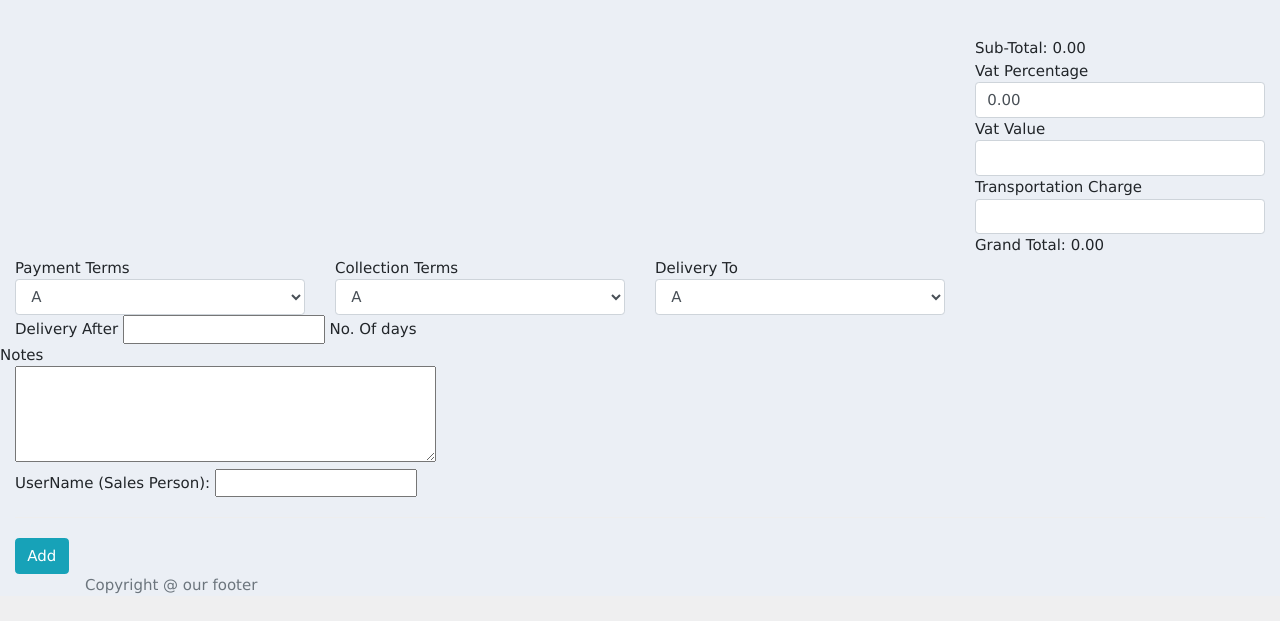
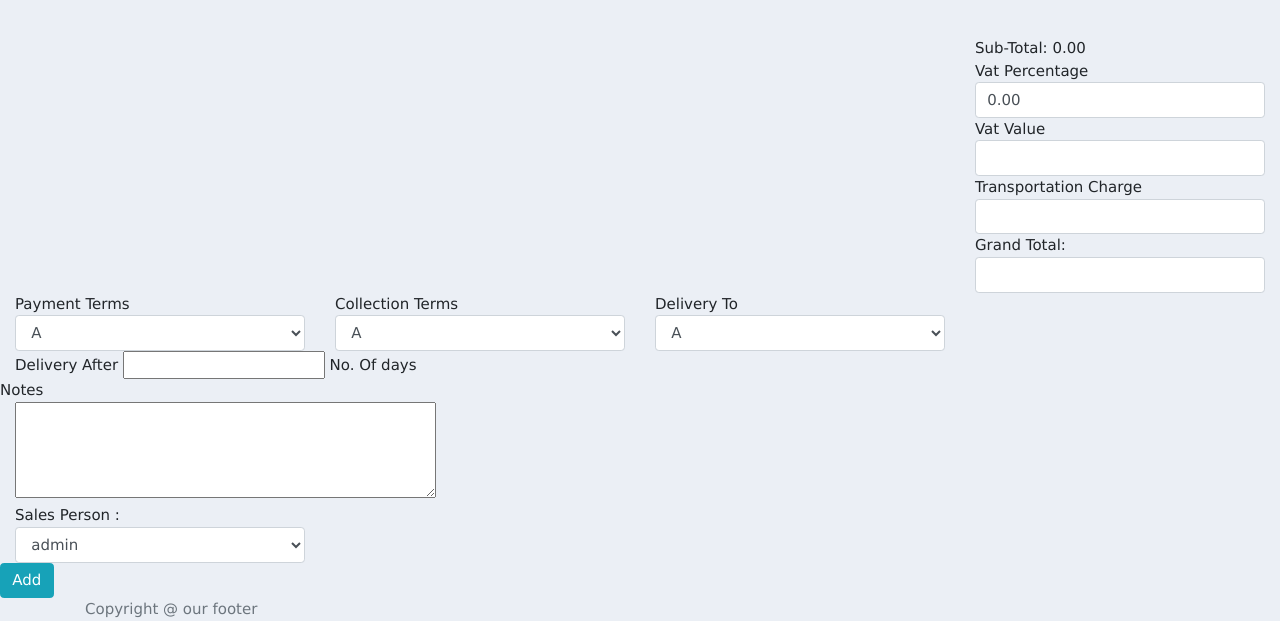
Before and after one commit to shkhan922/CRM-APP-Django, a Django app: page /create_order/ in a window 1280 px wide. Shown: the part 889-1510 px from the top of the page. Before the commit the page ends 1483 px from the top, so only its background shows below. Run offline with Django 3.2, Linux system fonts and the light colour scheme; a user stored in the database is signed in; data comes from the database, SQL or seed files in the repository; both versions use the stored data as it was before the commit; some libraries are stand-ins or nearby versions.

Commit message:
my updates

```diff
--- a/accounts/models.py
+++ b/accounts/models.py
@@ -84,7 +84,7 @@
 	country = models.CharField(max_length=200, null=True)
 	poboxno = models.CharField(max_length=200, null=True)
 	postoffice = models.CharField(max_length=200, null=True)
-	contact = models.CharField(max_length=200, null=True)
+	#contact = models.CharField(max_length=200, null=True)
 	product = models.CharField(max_length=200, null=True)
 	price = models.CharField(max_length=200, null=True)
 	qty = models.CharField(max_length=200, null=True)
--- a/accounts/templates/accounts/order_form.html
+++ b/accounts/templates/accounts/order_form.html
@@ -48,7 +48,7 @@
                         <div class="row">
                             <div class="col-3">
                                 <span>DATE</span>
-                                <input type="text" name="date" maxlength="200" class="form-control" required="" id="id_date">
+                                <input type="text" name="date" maxlength="200" class="form-control" id="id_date" required>
                             </div>
                             <div class="col-3">
                                 <span>ORDER NO</span>
@@ -146,14 +146,14 @@
                             <div class="col-9"></div>
                             <div class="col-3">
                             <span>Vat Value</span>
-                            <input type="text" name="vat" maxlength="200" class="form-control" id="vat_value" onchange="onclick_grand_total()">
+                            <input type="text" name="vat" maxlength="200" class="form-control" id="vat_value">
                             </div>
                         </div>
                         <div class="row">
                             <div class="col-9"></div>
                             <div class="col-3">
                             <span>Transportation Charge</span>
-                            <input type="text" name="transport_charge" maxlength="200" class="form-control" id="transport_charge" onchange="onclick_grand_total()">
+                            <input type="text" name="transport_charge" maxlength="200" class="form-control" id="transport_charge">
                             <!--<span id="transcharge">0</span>-->
                             </div>
                         </div>
@@ -161,7 +161,10 @@
                             <div class="col-9"></div>
                             <div class="col-3">
                             <span>Grand Total:</span>
-                            <span id="gtotalv">0</span>
+
+                            <input type="text" name="grand_total" maxlength="200" class="form-control" id="grand_total" onchange="onclick_grand_total()">
+
+
                             </div>
                         </div>
 
@@ -213,14 +216,18 @@
                         </div>
 
                         <div class='row'>
-                            <div class="col-12">
-                                UserName (Sales Person): <input type="text" name="sales_person" id="sales_person">
+                            <div class="col-3">
+                                <span> Sales Person :</span>
+                                <select name="sales_person" class="form-control" id="sales_person">
+
+
+                                        <option value="{{ request.user }}">{{ request.user }}</option>
+
+                                </select>
                             </div>
                         </div>
 
-
-
-                        <hr>
+                    <div class='row'>
                         <button type="button" class="btn btn-info" onclick="onclick_add_order()">Add</button>
                     </div>
 			</form>
@@ -345,7 +352,7 @@
         if(transportCharge === NaN)
             transportCharge = 0.0;
 
-        $("#gtotalv").text((total + (total * vat/100) + transportCharge).toFixed(2));
+        $("#grand_total").text((total + (total * vat/100) + transportCharge).toFixed(2));
     }
 
     function onclick_product_row(row_id){
@@ -407,7 +414,7 @@
         $("#vat").val((totalv * 0.05).toFixed(2));
 
         var vat = $("#vat").val();
-        $("#gtotalv").text((totalv + (totalv * vat/100)).toFixed(2));
+        $("#grand_total").text((totalv + (totalv * vat/100)).toFixed(2));
     }
     function onclick_add_order(){
         var total_len = $("#multi_product")[0].childNodes.length;
@@ -449,18 +456,16 @@
 	        country: $('#country').val(),
 	        poboxno: $('#poboxno').val(),
 	        postoffice: $('#postoffice').val(),
-
-            sub_total: $('#totalv').text(),
+	        sub_total: $('#totalv').text(),
 	        vat: $('#vat').val(),
             transport_charge: $('#transport_charge').val(),
-            grand_total: $('#gtotalv').val(),
+            grand_total: $('#grand_total').val(),
             payment_terms: $('#payment_terms').val(),
             collection_terms: $('#collection_terms').val(),
             delivery_to: $('#delivery_to').val(),
             delivery_days: $('#delivery_days').val(),
             notes: $('#notes').val(),
             sales_person: $('#sales_person').val(),
-            //order_no: $('#id_order_no').val(),
             product:JSON.stringify(product_ids_array),
             price:JSON.stringify(price_array),
             qty:JSON.stringify(qty_array),
@@ -499,7 +504,7 @@
             success: function(res){
 
                 if(res.error){
-                    alert('Order Created');
+                    alert('Error Occured');
                 }
                 else{
 
--- a/accounts/templates/accounts/status_row.html
+++ b/accounts/templates/accounts/status_row.html
@@ -5,7 +5,7 @@
 		<div class="col-md">
 			<div class="card text-center text-white  mb-3" id="total-orders">
 			  	<div class="card-header">
-			  		<h5 class="card-title">Total Orders</h5>
+			  		<h5 class="card-title">Total Leads</h5>
 			  	</div>
 			  	<div class="card-body">
 			    	<h3 class="card-title">{{total_orders}}</h3>
@@ -18,7 +18,7 @@
 		<div class="col-md">
 			<div class="card text-center text-white  mb-3" id="orders-delivered">
 			  	<div class="card-header">
-			  		<h5 class="card-title">Orders Delivered</h5>
+			  		<h5 class="card-title">Total Deals</h5>
 			  	</div>
 			  	<div class="card-body">
 			    	<h3 class="card-title">{{delivered}}</h3>
@@ -31,7 +31,7 @@
 		<div class="col-md">
 			<div class="card text-center text-white  mb-3" id="orders-pending">
 			  	<div class="card-header">
-			  		<h5 class="card-title">Orders Pending</h5>
+			  		<h5 class="card-title">Pending Leads </h5>
 			  	</div>
 			  	<div class="card-body">
 			    	<h3 class="card-title">{{pending}}</h3>
--- a/accounts/views.py
+++ b/accounts/views.py
@@ -206,13 +206,11 @@
 		param = request.POST
 		param = param.dict()
 		print(param)
-		a=1
+
 		try:
-			if a==1:
+			if form.is_valid():
 				obj = LeadOrder(**param)
 				obj.save()
-				messages.success(request, 'success')
-
 				return redirect('/')
 			else:
 				print("Errors", form.errors)
@@ -220,9 +218,10 @@
 		except Exception as error:
 			print("An exception was thrown!")
 			print(error)
+	users = list(User.objects.all().values())
 	customers = list(Customer.objects.all().values())
 	products = list(Product.objects.all().values())
-	context = {'form': form, 'status': LeadOrder.STATUS_L, 'customers': customers, 'products': products,
+	context = {'form': form, 'status': LeadOrder.STATUS_L, 'users': users, 'customers': customers, 'products': products,
 			   'units': LeadOrder.UNITS}
 	return render(request, 'accounts/order_form.html', context)
 
@@ -234,7 +233,7 @@
 			param = request.POST
 			param = param.dict()
 			param['customer_id'] = int(param['customer_id'])
-
+			print(param)
 			customer = Customer.objects.get(pk=param['customer_id'])
 			context = {
 				'error': False,
@@ -270,7 +269,7 @@
 @login_required(login_url='login')
 #@allowed_users(allowed_roles=['admin'])
 def updateOrder(request, pk):
-	order = Order.objects.get(id=pk)
+	order = LeadOrder.objects.get(id=pk)
 	form = OrderForm(instance=order)
 	print('ORDER:', order)
 	if request.method == 'POST':
```
Also changed, not shown: other parts of accounts/templates/accounts/order_form.html (+12 -20 lines), accounts/migrations/0002_remove_leadorder_contact.py (added), db.sqlite3.
